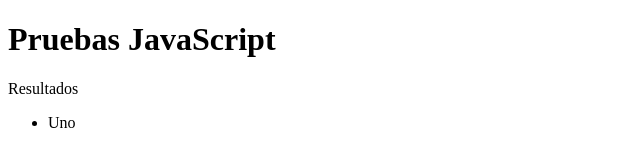
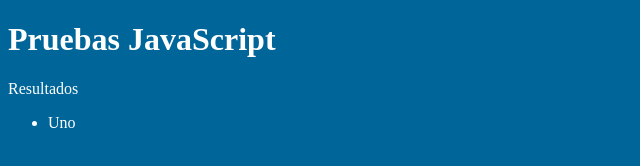
Before and after one commit to ernestoruix/prueba, a plain HTML site: page index.html in a window 1280 px wide. Shown: the whole page, without its empty margins (0-640 px from the left). Drawn offline with Linux system fonts and the light colour scheme.

Commit message:
Version 2.2

```diff
--- a/css/style.css
+++ b/css/style.css
@@ -1,3 +1,4 @@
-.body{
-    background-color: #333;
+body{
+    background-color: #006699;
+    color: white;
 }
```
